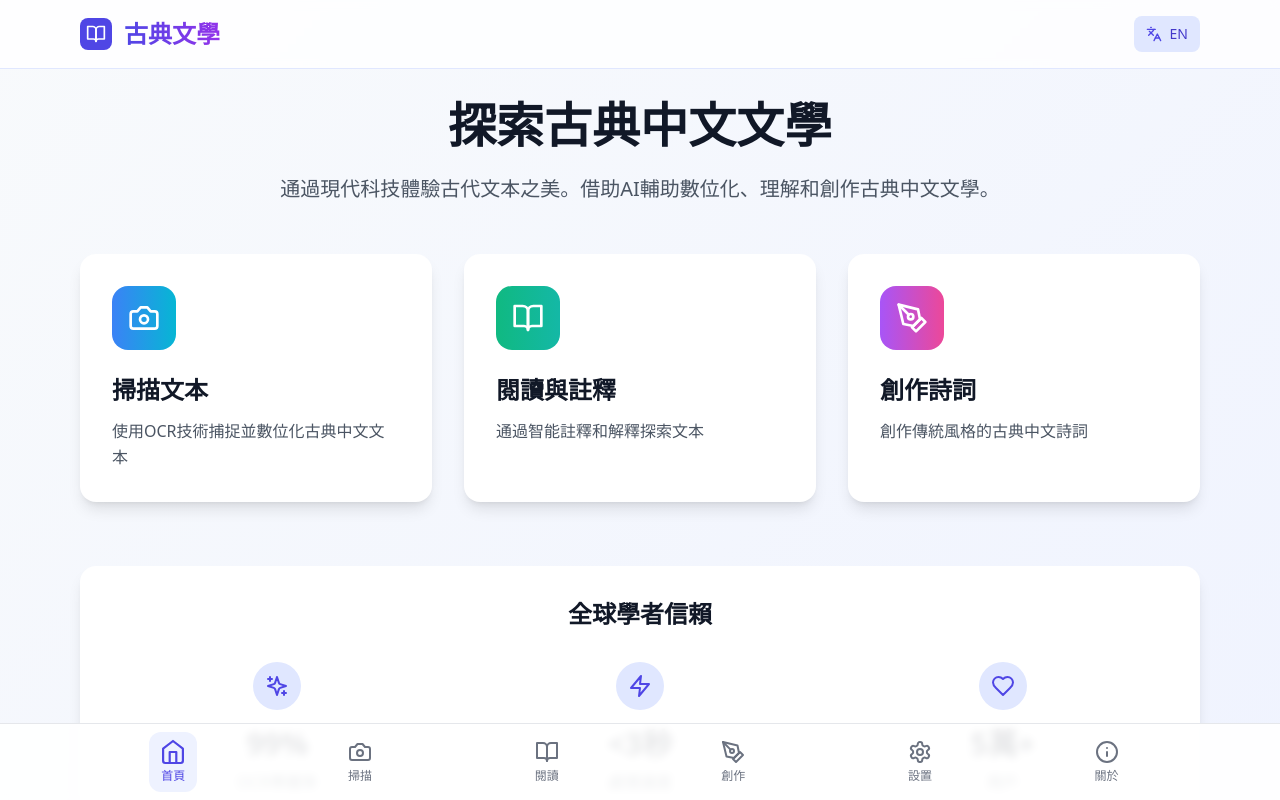
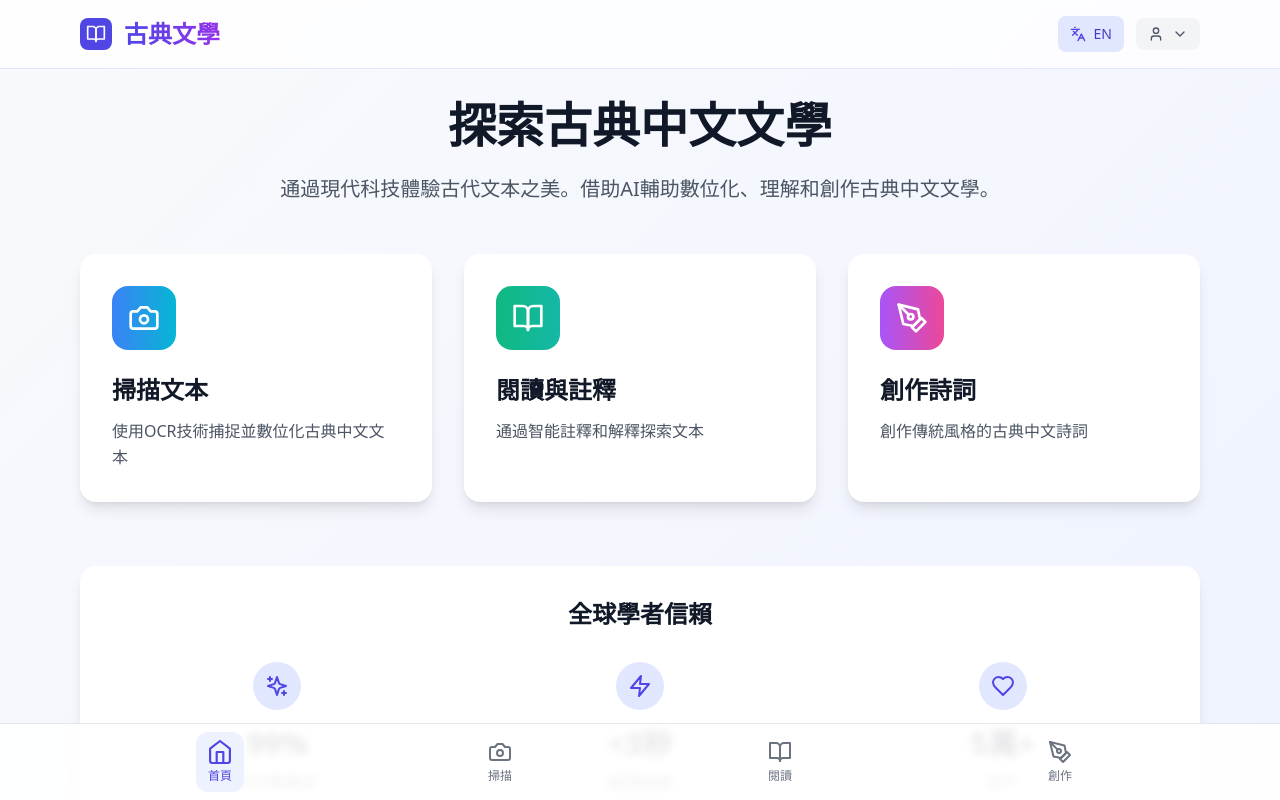
Before and after one commit to liujunshuo1987/Chineseclassicalpoem, a React (Vite) app: page / in a window 1280 px wide. Shown: the top 800 px of the page. Built offline with nearby package versions, Linux system fonts and the light colour scheme; no server answers.

Commit message:
Move Settings and About to Header Dropdown Menu

```diff
--- a/src/App.tsx
+++ b/src/App.tsx
@@ -1,5 +1,5 @@
 import React, { useState } from 'react';
-import { Camera, BookOpen, PenTool, Home, Languages, Settings } from 'lucide-react';
+import { Camera, BookOpen, PenTool, Home, Languages, Settings, Info, ChevronDown, User } from 'lucide-react';
 import HomePage from './components/HomePage';
 import Scanner from './components/Scanner';
 import Reader from './components/Reader';
@@ -14,6 +14,7 @@ function App() {
   const [currentPage, setCurrentPage] = useState<Page>('home');
   const [isEnglish, setIsEnglish] = useState(false);
   const [processedText, setProcessedText] = useState('');
+  const [showDropdown, setShowDropdown] = useState(false);
 
   const toggleLanguage = () => {
     setIsEnglish(!isEnglish);
@@ -24,6 +25,10 @@ function App() {
     setCurrentPage('reader');
   };
 
+  const handleMenuItemClick = (page: Page) => {
+    setCurrentPage(page);
+    setShowDropdown(false);
+  };
   const renderPage = () => {
     switch (currentPage) {
       case 'home':
@@ -57,6 +62,7 @@ function App() {
                 {isEnglish ? 'Classical Chinese Literature' : '古典文學'}
               </h1>
             </div>
+            <div className="flex items-center space-x-3">
               <button
                 onClick={toggleLanguage}
                 className="flex items-center space-x-2 px-3 py-2 rounded-lg bg-indigo-100 hover:bg-indigo-200 transition-colors"
@@ -66,6 +72,40 @@ function App() {
                   {isEnglish ? '中文' : 'EN'}
                 </span>
               </button>
+
+              <div className="relative">
+                <button
+                  onClick={() => setShowDropdown(!showDropdown)}
+                  className="flex items-center space-x-2 px-3 py-2 rounded-lg bg-gray-100 hover:bg-gray-200 transition-colors"
+                >
+                  <User className="w-4 h-4 text-gray-600" />
+                  <ChevronDown className={`w-4 h-4 text-gray-600 transition-transform ${showDropdown ? 'rotate-180' : ''}`} />
+                </button>
+
+                {showDropdown && (
+                  <div className="absolute right-0 mt-2 w-48 bg-white rounded-xl shadow-lg border border-gray-200 py-2 z-50">
+                    <button
+                      onClick={() => handleMenuItemClick('settings')}
+                      className="w-full flex items-center space-x-3 px-4 py-3 text-left hover:bg-gray-50 transition-colors"
+                    >
+                      <Settings className="w-4 h-4 text-gray-600" />
+                      <span className="text-sm font-medium text-gray-700">
+                        {isEnglish ? 'API Settings' : 'API 設置'}
+                      </span>
+                    </button>
+                    <button
+                      onClick={() => handleMenuItemClick('about')}
+                      className="w-full flex items-center space-x-3 px-4 py-3 text-left hover:bg-gray-50 transition-colors"
+                    >
+                      <Info className="w-4 h-4 text-gray-600" />
+                      <span className="text-sm font-medium text-gray-700">
+                        {isEnglish ? 'About Developer' : '關於開發者'}
+                      </span>
+                    </button>
+                  </div>
+                )}
+              </div>
+            </div>
           </div>
         </div>
       </header>
--- a/src/components/Navigation.tsx
+++ b/src/components/Navigation.tsx
@@ -1,5 +1,5 @@
 import React from 'react';
-import { Home, Camera, BookOpen, PenTool, Settings, Info } from 'lucide-react';
+import { Home, Camera, BookOpen, PenTool } from 'lucide-react';
 
 type Page = 'home' | 'scanner' | 'reader' | 'creator' | 'settings' | 'about';
 
@@ -34,18 +34,6 @@ const Navigation: React.FC<NavigationProps> = ({ currentPage, onNavigate, isEngl
       icon: PenTool,
       labelEn: 'Create',
       labelZh: '創作'
-    },
-    {
-      id: 'settings' as Page,
-      icon: Settings,
-      labelEn: 'Settings',
-      labelZh: '設置'
-    },
-    {
-      id: 'about' as Page,
-      icon: Info,
-      labelEn: 'About',
-      labelZh: '關於'
     }
   ];
 
```
Lines whose indentation alone changed are shown as unchanged.
